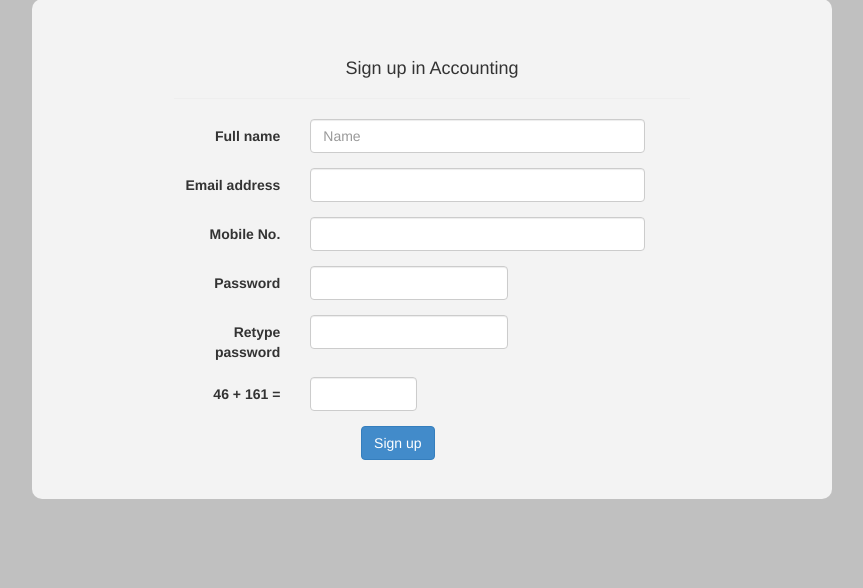
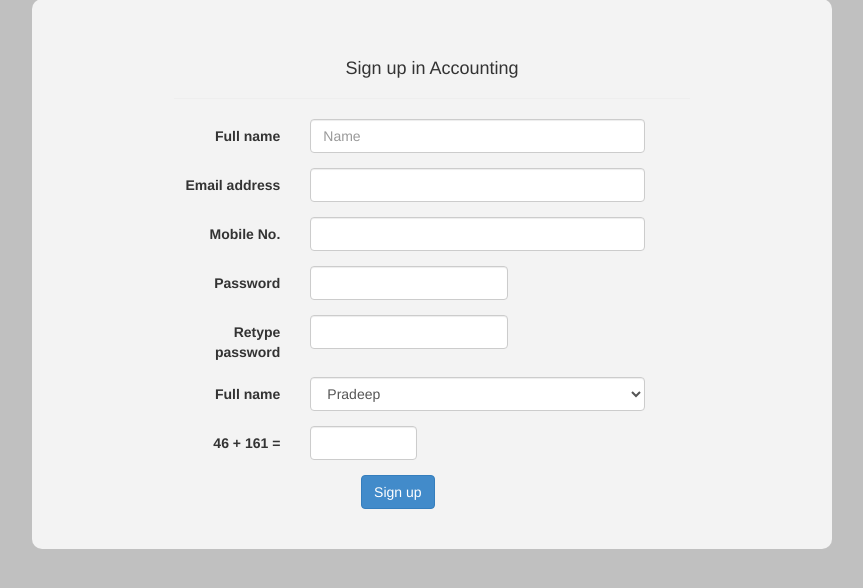
Before and after one commit to Ibrahimng/Accounting, a PHP site: page /signUp.html in a window 1280 px wide. Shown: the part 101-689 px from the top of the page, without its empty margins (208-1071 px from the left). Run offline with PHP 8.4, Linux system fonts and the light colour scheme.

Commit message:
added a updated by field..

```diff
--- a/css/own/style.css
+++ b/css/own/style.css
@@ -23,7 +23,7 @@ body {
 	width: auto;
 	min-width: 600px;
 	max-width: 800px;
-	height: 500px;
+	height: 550px;
 	background-color: #f3f3f3;
 	margin:0 auto;
 	border-radius: 10px;
--- a/signUp.html
+++ b/signUp.html
@@ -26,7 +26,7 @@
                     <h4>Sign up in Accounting</h4>
                 </div>
 
-                <form id="SignUpForm" method="post" class="form-horizontal" action="target.php"
+                <form id="SignUpForm" method="post" class="form-horizontal" action="php/signup.php"
                       data-bv-message="This value is not valid"
                       data-bv-feedbackicons-valid="glyphicon glyphicon-ok"
                       data-bv-feedbackicons-invalid="glyphicon glyphicon-remove"
@@ -45,13 +45,13 @@
                     <div class="form-group">
                         <label class="col-lg-3 control-label">Email address</label>
                         <div class="col-lg-8">
-                            <input class="form-control" name="email" type="email" required data-bv-emailaddress-message="The input is not a valid email address" />
+                            <input class="form-control" name="Email" type="email" required data-bv-emailaddress-message="The input is not a valid email address" />
                         </div>
                     </div>
                     <div class="form-group">
                         <label class="col-lg-3 control-label">Mobile No.</label>
                         <div class="col-lg-8">
-                          <input type="text" class="form-control" name="mobilePhone"
+                          <input type="text" class="form-control" name="Mobile"
                            required data-bv-notempty-message="The mobile phone number is required"
                            data-bv-digits data-bv-digits-message="The mobile phone number is not valid"
                            dat-bv-digits-minlength="10"/>
@@ -62,7 +62,7 @@
                     <div class="form-group">
                         <label class="col-lg-3 control-label">Password</label>
                         <div class="col-lg-5">
-                            <input type="password" class="form-control" name="password"
+                            <input type="password" class="form-control" name="Password"
                                    required data-bv-notempty-message="The password is required and cannot be empty"
                                    data-bv-identical="true" data-bv-identical-field="confirmPassword" data-bv-identical-message="The password and its confirm are not the same"
                                    data-bv-different="true" data-bv-different-field="username" data-bv-different-message="The password cannot be the same as username"/>
@@ -72,12 +72,23 @@
                     <div class="form-group">
                         <label class="col-lg-3 control-label">Retype password</label>
                         <div class="col-lg-5">
-                            <input type="password" class="form-control" name="confirmPassword"
+                            <input type="password" class="form-control" name="PasswordConfirm"
                                    required data-bv-notempty-message="The confirm password is required and cannot be empty"
                                    data-bv-identical="true" data-bv-identical-field="password" data-bv-identical-message="The password and its confirm are not the same"
                                    data-bv-different="true" data-bv-different-field="username" data-bv-different-message="The password cannot be the same as username"/>
                         </div>
                     </div>
+
+                    <div class="form-group">
+                        <label class="col-lg-3 control-label">Full name</label>
+                        <div class="col-lg-8">
+                            <select type="text" class="form-control" name="Updated_by" placeholder="Admin name" required data-bv-notempty-message="The Admin name is required who has added this" />
+                            <option value="Pradeep">Pradeep</option>
+                            <option value="Vishwas">Vishwas</option>
+                            <option value="Nipendra">Nipendra</option>
+                          </select>
+                        </div>
+                      </div>
 
                     <div class="form-group">
                             <label class="col-lg-3 control-label" id="captchaOperation"></label>
@@ -90,7 +101,7 @@
 </div>
                     <div class="form-group">
                         <div class="col-lg-9 col-lg-offset-1">
-                            <button type="submit" class="btn btn-primary">Sign up</button>
+                            <button type="submit" name="submit" class="btn btn-primary">Sign up</button>
                         </div>
                     </div>
                 </form>
```
